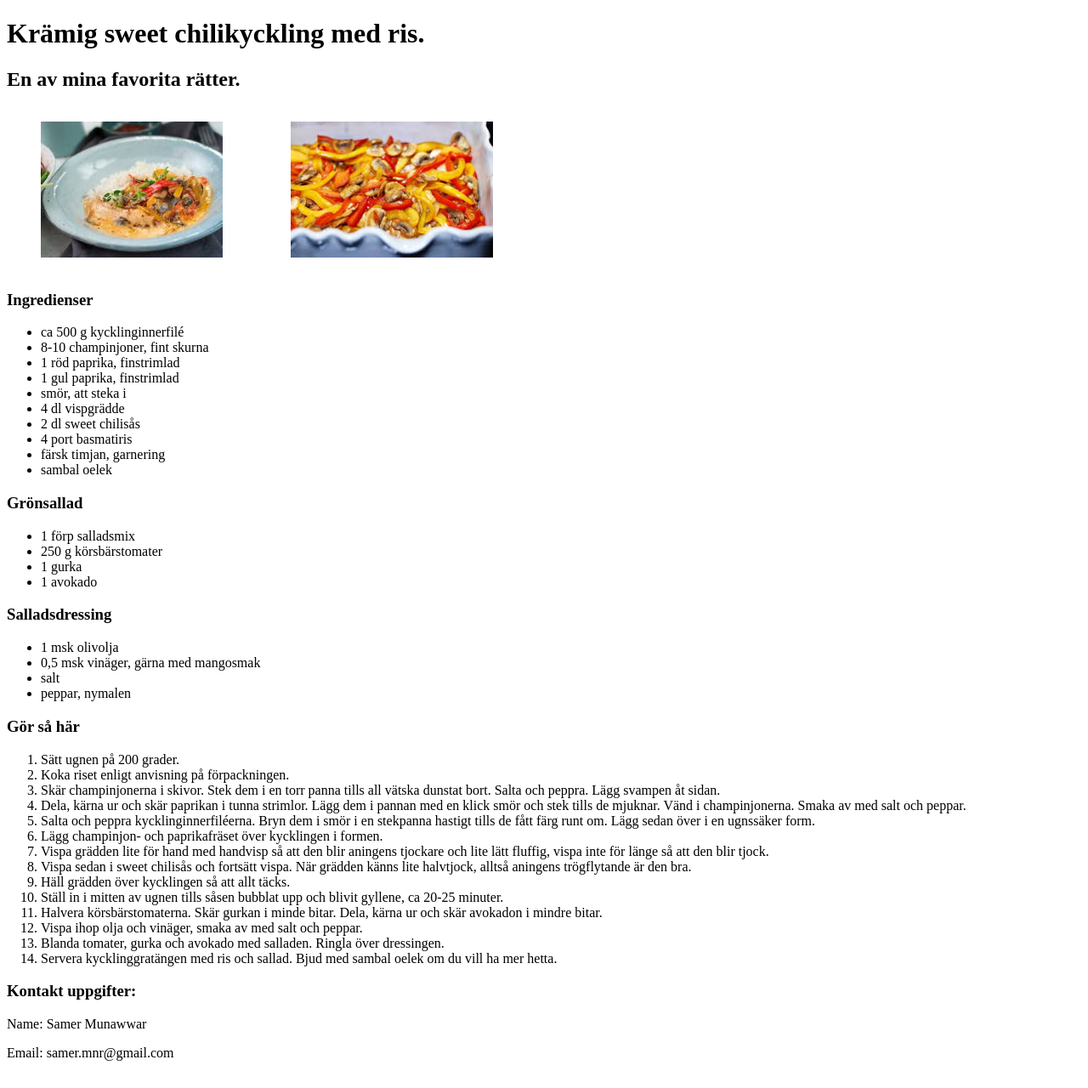
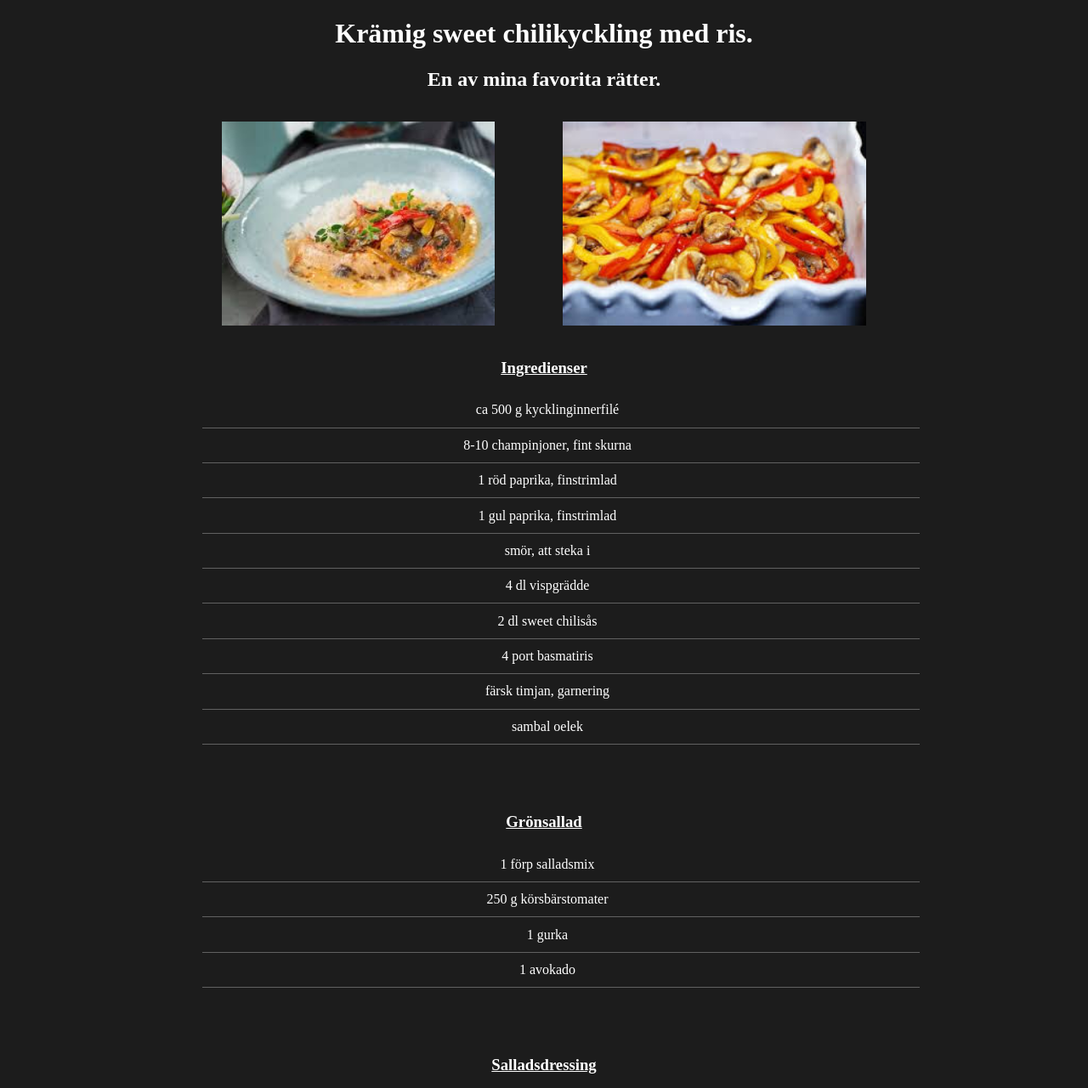
Before and after one commit to Sam-mn/exercise-html-css-recipe, a plain HTML site: page index.html in a window 1280 px wide. Shown: the top 1280 px of the page at 85% size. Drawn offline with Linux system fonts and the light colour scheme.

Commit message:
added css styling

```diff
--- a/index.css
+++ b/index.css
@@ -1,8 +1,63 @@
+* {
+  box-sizing: border-box;
+}
+
+body {
+  background-color: #1c1c1c;
+  color: white;
+}
+
 .image-section {
+  width: 100%;
   display: flex;
+  justify-content: center;
 }
 
 .image {
-  max-width: 15rem;
-  max-height: 10rem;
+  width: 100%;
+  height: 15rem;
 }
+
+.text {
+  text-align: center;
+}
+
+main {
+  width: 70%;
+  margin: 0 auto;
+}
+
+.headLines {
+  text-decoration: underline;
+  text-align: center;
+}
+
+ul {
+  width: 100%;
+  margin-bottom: 5rem;
+  list-style-type: none;
+  text-indent: -2em;
+}
+
+ul > li,
+ol > li {
+  list-style: none;
+  text-align: center;
+  border-bottom: 1px solid #ffffff4d;
+  padding: 0.7rem 0;
+}
+
+footer {
+  display: flex;
+  flex-direction: column;
+  align-items: center;
+}
+
+footer > h3 {
+  margin-bottom: 0;
+  text-align: center;
+}
+
+.contactsDiv > p {
+  text-align: center;
+}
--- a/index.html
+++ b/index.html
@@ -7,10 +7,10 @@
     <title>Cake Recipe</title>
   </head>
   <body>
-    <h1>Krämig sweet chilikyckling med ris.</h1>
+    <h1 class="text">Krämig sweet chilikyckling med ris.</h1>
 
     <header>
-      <h2>En av mina favorita rätter.</h2>
+      <h2 class="text">En av mina favorita rätter.</h2>
     </header>
 
     <main>
@@ -23,7 +23,7 @@
         </figure>
       </section>
 
-      <h3>Ingredienser</h3>
+      <h3 class="headLines">Ingredienser</h3>
       <ul>
         <li>ca 500 g kycklinginnerfilé</li>
         <li>8-10 champinjoner, fint skurna</li>
@@ -37,7 +37,7 @@
         <li>sambal oelek</li>
       </ul>
 
-      <h3>Grönsallad</h3>
+      <h3 class="headLines">Grönsallad</h3>
       <ul>
         <li>1 förp salladsmix</li>
         <li>250 g körsbärstomater</li>
@@ -45,7 +45,7 @@
         <li>1 avokado</li>
       </ul>
 
-      <h3>Salladsdressing</h3>
+      <h3 class="headLines">Salladsdressing</h3>
       <ul>
         <li>1 msk olivolja</li>
         <li>0,5 msk vinäger, gärna med mangosmak</li>
@@ -53,7 +53,7 @@
         <li>peppar, nymalen</li>
       </ul>
 
-      <h3>Gör så här</h3>
+      <h3 class="headLines">Gör så här</h3>
       <ol>
         <li>Sätt ugnen på 200 grader.</li>
         <li>Koka riset enligt anvisning på förpackningen.</li>
@@ -103,9 +103,11 @@
     </main>
 
     <footer>
-      <h3>Kontakt uppgifter:</h3>
-      <p>Name: Samer Munawwar</p>
-      <p>Email: samer.mnr@gmail.com</p>
+      <h3>Kontakt uppgifter</h3>
+      <div class="contactsDiv">
+        <p>Name: Samer Munawwar</p>
+        <p>Email: samer.mnr@gmail.com</p>
+      </div>
     </footer>
   </body>
 </html>
```
